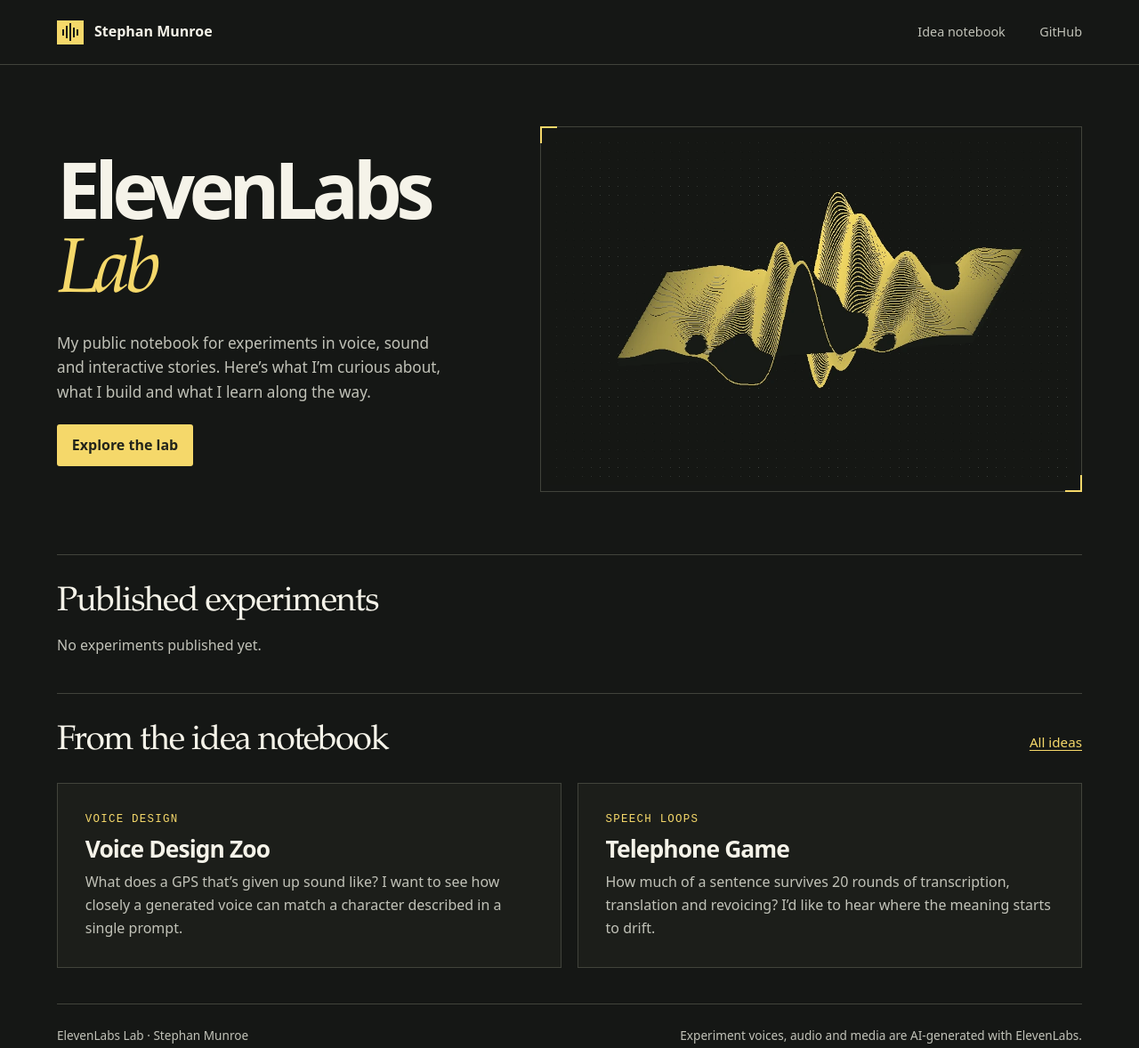
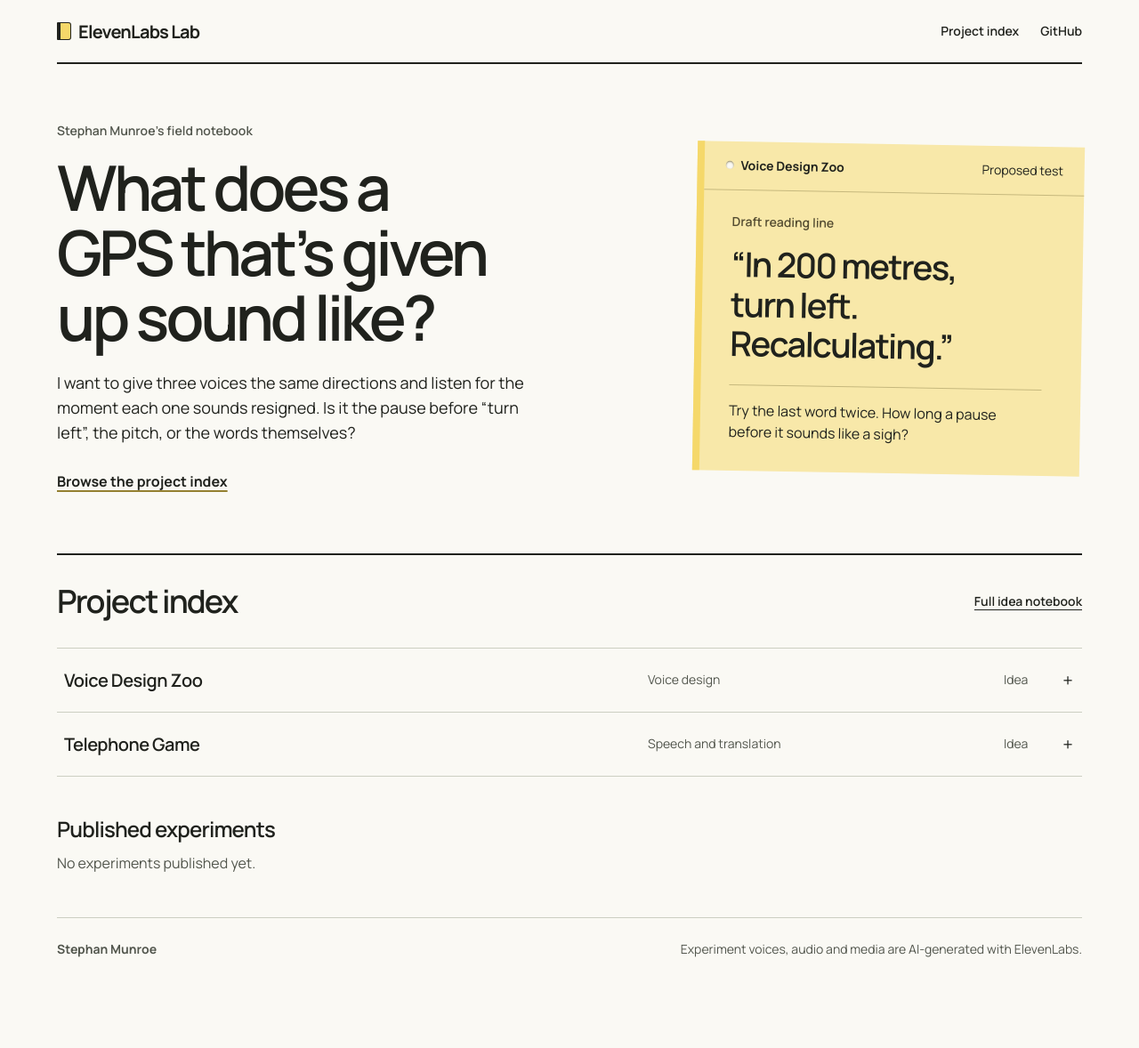
Before and after one commit to Stephjm24/elevenlabs-lab, a plain HTML site: page docs/index.html in a window 1280 px wide. Shown: the whole page at 89% size. After the commit the page ends 1101 px from the top, so only its background shows below. Drawn offline with Linux system fonts and the light colour scheme.

Commit message:
Present proposed voice experiments as a personal notebook and project index

```diff
--- a/docs/index.html
+++ b/docs/index.html
@@ -3,54 +3,50 @@
 <head>
   <meta charset="utf-8">
   <meta name="viewport" content="width=device-width, initial-scale=1">
-  <meta name="description" content="Stephan Munroe’s public notebook of ElevenLabs experiments in voice, sound and interactive stories.">
+  <meta name="description" content="Stephan Munroe’s project index and field notes for experiments in voice and sound with ElevenLabs.">
   <title>ElevenLabs Lab · Stephan Munroe</title>
   <link rel="stylesheet" href="styles.css">
   <script src="gallery.js" defer></script>
 </head>
 <body>
   <a class="skip" href="#main">Skip to content</a>
-  <header class="mast">
-    <div class="wrap mast-inner">
-      <a class="identity" href="./" aria-label="Stephan Munroe, lab home"><span class="mark" aria-hidden="true"><i></i><i></i><i></i><i></i><i></i></span> Stephan Munroe</a>
-      <nav aria-label="Main navigation">
-        <a href="#notebook">Idea notebook</a>
-        <a href="https://github.com/Stephjm24/elevenlabs-lab">GitHub</a>
-      </nav>
-    </div>
+  <header class="mast wrap">
+    <a class="brand" href="./"><span aria-hidden="true" class="spine"></span>ElevenLabs Lab</a>
+    <nav aria-label="Main navigation"><a href="#notebook">Project index</a><a href="https://github.com/Stephjm24/elevenlabs-lab">GitHub</a></nav>
   </header>
   <main id="main" class="wrap">
-    <div class="hero">
-      <div class="intro">
-        <h1>ElevenLabs<br><em>Lab</em></h1>
-        <p>My public notebook for experiments in voice, sound and interactive stories. Here’s what I’m curious about, what I build and what I learn along the way.</p>
-        <a class="primary" href="#experiments">Explore the lab</a>
+    <article class="feature" aria-labelledby="feature-title">
+      <div class="lead">
+        <p class="byline">Stephan Munroe’s field notebook</p>
+        <h1 id="feature-title">What does a GPS that’s given up sound like?</h1>
+        <p class="intro">I want to give three voices the same directions and listen for the moment each one sounds resigned. Is it the pause before “turn left”, the pitch, or the words themselves?</p>
+        <a class="index-link" href="#notebook">Browse the project index</a>
       </div>
-      <div class="signal" aria-hidden="true"><img src="signal.webp" width="1080" height="720" alt=""></div>
-    </div>
+      <aside class="note" aria-labelledby="note-title">
+        <div class="note-header"><span class="pin" aria-hidden="true"></span><h2 id="note-title">Voice Design Zoo</h2><span>Proposed test</span></div>
+        <div class="note-body">
+          <h3>Draft reading line</h3>
+          <p class="script">“In 200 metres,<br>turn left.<br>Recalculating.”</p>
+          <p class="annotation">Try the last word twice. How long a pause before it sounds like a sigh?</p>
+        </div>
+      </aside>
+    </article>
+    <section class="index" id="notebook" aria-labelledby="index-title">
+      <div class="section-head"><h2 id="index-title">Project index</h2><a href="https://github.com/Stephjm24/elevenlabs-lab/blob/main/IDEAS.md">Full idea notebook</a></div>
+      <details class="entry">
+        <summary><span class="entry-title">Voice Design Zoo</span><span class="kind">Voice design</span><span class="state">Idea</span></summary>
+        <div class="entry-note"><h3>What I’d try</h3><p>Keep the directions fixed and change the character prompt for each take. I’d compare the three readings side by side, then save the prompts with the clips so someone else can hear what changed.</p></div>
+      </details>
+      <details class="entry">
+        <summary><span class="entry-title">Telephone Game</span><span class="kind">Speech and translation</span><span class="state">Idea</span></summary>
+        <div class="entry-note"><h3>What I’d listen for</h3><p>I’d put one sentence through 20 rounds of transcription, translation and revoicing. I want to catch the first round where the words still sound plausible but the meaning has slipped.</p></div>
+      </details>
+    </section>
     <section id="experiments" aria-labelledby="experiments-title">
       <h2 id="experiments-title">Published experiments</h2>
       <div id="projects"><p class="status">Browse the <a href="https://github.com/Stephjm24/elevenlabs-lab/tree/main/projects">project folders on GitHub</a>.</p></div>
     </section>
-    <section id="notebook" aria-labelledby="notebook-title">
-      <div class="section-heading">
-        <h2 id="notebook-title">From the idea notebook</h2>
-        <a class="text-link" href="https://github.com/Stephjm24/elevenlabs-lab/blob/main/IDEAS.md">All ideas</a>
-      </div>
-      <div class="ideas">
-        <article class="idea">
-          <p class="label">Voice design</p>
-          <h3>Voice Design Zoo</h3>
-          <p>What does a GPS that’s given up sound like? I want to see how closely a generated voice can match a character described in a single prompt.</p>
-        </article>
-        <article class="idea">
-          <p class="label">Speech loops</p>
-          <h3>Telephone Game</h3>
-          <p>How much of a sentence survives 20 rounds of transcription, translation and revoicing? I’d like to hear where the meaning starts to drift.</p>
-        </article>
-      </div>
-    </section>
   </main>
-  <footer class="wrap"><span>ElevenLabs Lab · Stephan Munroe</span><span>Experiment voices, audio and media are AI-generated with ElevenLabs.</span></footer>
+  <footer class="wrap"><strong>Stephan Munroe</strong><span>Experiment voices, audio and media are AI-generated with ElevenLabs.</span></footer>
 </body>
 </html>
--- a/docs/styles.css
+++ b/docs/styles.css
@@ -1,70 +1,92 @@
+@font-face {
+  font-family: Manrope;
+  src: url("fonts/manrope.woff") format("woff");
+  font-weight: 200 800;
+  font-display: swap;
+}
 :root {
-  color-scheme: dark;
-  --paper: #151715;
-  --ink: #f5f3e9;
-  --muted: #c1c2b8;
-  --line: #41433b;
-  --gold: #f5d86a;
-  --serif: "Iowan Old Style", "Palatino Linotype", Georgia, serif;
+  color-scheme: light;
+  --page: #faf9f4;
+  --ink: #20221d;
+  --muted: #52564d;
+  --rule: #cccfc2;
+  --highlight: #f5d86a;
 }
 * { box-sizing: border-box; }
-body { margin: 0; background: var(--paper); color: var(--ink); font: 1rem/1.6 system-ui, sans-serif; }
-a { color: inherit; text-underline-offset: .23em; }
-a:hover { color: var(--gold); }
-a:focus-visible { outline: 3px solid var(--gold); outline-offset: 5px; }
-.wrap { width: min(100% - clamp(2.5rem, 10vw, 9rem), 76rem); margin-inline: auto; }
-.skip { position: absolute; top: -6rem; left: 1rem; background: var(--gold); color: var(--paper); padding: .5rem 1rem; z-index: 2; }
-.skip:focus { top: .5rem; color: var(--paper); }
-.mast { border-bottom: 1px solid var(--line); }
-.mast-inner, nav, .identity, .section-heading { display: flex; align-items: center; }
-.mast-inner { min-height: 4.5rem; justify-content: space-between; gap: 1rem; }
-.mast a { display: inline-flex; align-items: center; min-height: 2.75rem; text-decoration: none; }
-nav { gap: clamp(1rem, 3vw, 2.5rem); color: var(--muted); font-size: .9rem; }
-.identity { font-weight: 660; gap: .75rem; }
-.mark { display: flex; align-items: center; gap: 2px; background: var(--gold); padding: 0 6px; height: 27px; }
-.mark i { width: 2px; height: 7px; background: var(--paper); }
-.mark i:nth-child(2) { height: 14px; }
-.mark i:nth-child(3) { height: 20px; }
-.mark i:nth-child(4) { height: 11px; }
-.hero { display: grid; grid-template-columns: .94fr 1.12fr; align-items: center; gap: 2rem; padding: clamp(3rem, 5.4vw, 5rem) 0; }
+body { margin: 0; background: var(--page); color: var(--ink); font: 400 1rem/1.55 Manrope, sans-serif; }
+a { color: inherit; text-underline-offset: .25em; }
+a:hover { text-decoration-thickness: 2px; }
+a:focus-visible, summary:focus-visible { outline: 3px solid var(--ink); outline-offset: 4px; }
+a:active, summary:active { opacity: .75; }
+.wrap { width: min(calc(100% - 3rem), 72rem); margin-inline: auto; }
 h1, h2, h3, p { margin: 0; }
-h1 { font-size: clamp(4.1rem, 6.8vw, 6.5rem); line-height: .94; font-weight: 600; letter-spacing: -.075em; }
-h1 em { font-family: var(--serif); font-weight: 400; color: var(--gold); letter-spacing: -.065em; }
-.intro p { max-width: 45ch; margin: 1.45rem 0; font-size: 1.075rem; color: var(--muted); }
-.primary { display: inline-block; padding: .65rem 1.05rem; background: var(--gold); color: #22241b; font-weight: 650; text-decoration: none; border-radius: 3px; }
-.primary:hover { background: #ffea95; color: var(--paper); }
-.signal { position: relative; border: 1px solid var(--line); padding: 7px; }
-.signal::before, .signal::after { content: ""; position: absolute; width: 17px; height: 17px; }
-.signal::before { top: -1px; left: -1px; border-top: 2px solid var(--gold); border-left: 2px solid var(--gold); }
-.signal::after { bottom: -1px; right: -1px; border-bottom: 2px solid var(--gold); border-right: 2px solid var(--gold); }
-.signal img { width: 100%; height: auto; display: block; }
-section { border-top: 1px solid var(--line); padding: 2rem 0 2.5rem; scroll-margin-top: 1rem; }
-h2 { font-family: var(--serif); font-size: clamp(1.85rem, 3vw, 2.65rem); font-weight: 400; line-height: 1.15; letter-spacing: -.035em; }
-.status { margin-top: .85rem; color: var(--muted); }
-.section-heading { justify-content: space-between; gap: 1rem; margin-bottom: 1.5rem; }
-.text-link, .project a { color: var(--gold); font-size: .95rem; }
-.ideas { display: grid; grid-template-columns: repeat(2, 1fr); gap: 1.1rem; }
-.idea { padding: clamp(1.25rem, 2.4vw, 2rem); border: 1px solid var(--line); background: #1c1e1a; }
-.label { font: .78rem/1.5 ui-monospace, monospace; text-transform: uppercase; letter-spacing: .1em; color: var(--gold); }
-h3 { font-size: clamp(1.2rem, 2.1vw, 1.65rem); letter-spacing: -.035em; line-height: 1.25; }
-.idea h3, .project h3 { margin: .5rem 0; }
-.idea p:last-child, .project p:not(.label) { color: var(--muted); max-width: 63ch; }
-.project { padding: 1.5rem 0; }
-.project + .project { border-top: 1px solid var(--line); }
-.project audio { display: block; width: min(100%, 34rem); margin: 1rem 0; }
-.project a { display: inline-block; margin: .75rem 1.15rem 0 0; }
-footer { border-top: 1px solid var(--line); display: flex; justify-content: space-between; gap: 1.5rem; padding: 1.5rem 0 2rem; color: var(--muted); font-size: .85rem; }
+h1, h2, h3 { text-wrap: balance; }
+p { text-wrap: pretty; }
+.skip { position: absolute; top: -6rem; left: 1rem; z-index: 1; background: var(--highlight); padding: .75rem; }
+.skip:focus { top: 1rem; }
+.mast, nav, .brand, .section-head, footer { display: flex; align-items: center; }
+.mast { justify-content: space-between; border-bottom: 2px solid var(--ink); min-height: 4.5rem; gap: 1rem; }
+.brand { font-size: 1.25rem; font-weight: 700; gap: .5rem; letter-spacing: -.04em; text-decoration: none; }
+.spine { width: 1rem; height: 1.25rem; background: var(--highlight); border: 1px solid var(--ink); border-left: 4px solid var(--ink); border-radius: 1px 3px 3px 1px; }
+nav { gap: 1.5rem; }
+nav a, .section-head a { padding-block: .75rem; font-size: .875rem; font-weight: 600; }
+nav a { text-decoration: none; }
+nav a:hover { text-decoration: underline; }
+.feature { display: grid; grid-template-columns: 1.25fr .85fr; gap: clamp(2rem, 6vw, 6rem); align-items: center; padding: clamp(2.5rem, 5vw, 5rem) 0; }
+.byline, .note h3, .entry-note h3, .label { font-weight: 600; font-size: .875rem; color: var(--muted); }
+.byline { margin-bottom: 1rem; }
+h1 { font-size: clamp(3rem, 5.5vw, 4.5rem); font-weight: 600; line-height: 1.04; letter-spacing: -.055em; max-width: 16ch; }
+.intro { font-size: 1.125rem; line-height: 1.55; max-width: 48ch; margin: 1.5rem 0; }
+.index-link { display: inline-block; font-weight: 700; text-decoration-thickness: 2px; text-decoration-color: #948030; padding-block: .25rem; }
+.note { background: #f8e8a9; border-left: .5rem solid var(--highlight); transform: rotate(1deg); }
+.note-header { padding: 1rem 1.5rem; display: flex; align-items: center; gap: .5rem; flex-wrap: wrap; border-bottom: 1px solid #c6b87d; }
+.note-header h2, .note-header span { font-size: .875rem; }
+.note-header span:last-child { margin-left: auto; }
+.pin { width: .55rem; height: .55rem; border-radius: 50%; background: var(--page); box-shadow: inset 0 1px 2px #91875e; }
+.note-body { padding: 1.5rem 2rem 2rem; }
+.note h3 { color: #544c31; }
+.script { font-size: clamp(1.875rem, 3vw, 3rem); letter-spacing: -.045em; line-height: 1.15; font-weight: 600; margin: 1rem 0 1.5rem; }
+.annotation { border-top: 1px solid #c6b87d; padding-top: 1rem; max-width: 36ch; line-height: 1.5; }
+section { scroll-margin-top: 1rem; }
+.index { border-top: 2px solid var(--ink); }
+.section-head { justify-content: space-between; gap: 1rem; padding: 1.5rem 0; }
+.section-head h2 { font-size: 2.25rem; font-weight: 600; letter-spacing: -.05em; }
+.entry { border-top: 1px solid var(--rule); }
+.entry:last-of-type { border-bottom: 1px solid var(--rule); }
+summary { list-style: none; display: grid; grid-template-columns: 1fr minmax(10rem, .6fr) 3rem 1rem; align-items: center; gap: 1rem; cursor: pointer; padding: 1.25rem .5rem; }
+summary::-webkit-details-marker { display: none; }
+summary::after { content: "+"; text-align: center; font-size: 1.25rem; }
+details[open] summary::after { content: "−"; }
+summary:hover, details[open] { background: #efefe7; }
+.entry-title { font-weight: 600; font-size: 1.25rem; letter-spacing: -.025em; }
+.kind, .state { font-size: .875rem; color: var(--muted); }
+.entry-note { max-width: 65ch; padding: 0 1.5rem 1.5rem; }
+.entry-note h3 { margin-bottom: .25rem; }
+#experiments { padding: 2.5rem 0 3rem; }
+#experiments h2 { font-size: 1.5rem; font-weight: 600; letter-spacing: -.035em; }
+.status, .project p { color: var(--muted); margin-top: .5rem; }
+.project { padding: 1.5rem 0; max-width: 65ch; }
+.project + .project { border-top: 1px solid var(--rule); }
+.project h3 { font-size: 1.25rem; }
+.project audio { display: block; width: min(100%, 34rem); margin-block: .75rem; }
+.project a { display: inline-block; margin: .75rem 1rem 0 0; }
+footer { border-top: 1px solid var(--rule); padding: 1.5rem 0; justify-content: space-between; gap: 1rem; font-size: .875rem; color: var(--muted); }
 @media (max-width: 48rem) {
-  .hero { grid-template-columns: 1fr; gap: 1.8rem; }
-  .signal { max-width: 36rem; }
-  .signal img { aspect-ratio: 2.5; object-fit: cover; }
-  .ideas { grid-template-columns: 1fr; }
-  footer { flex-direction: column; gap: .4rem; }
+  .feature { grid-template-columns: 1fr; }
+  .note { max-width: 32rem; }
+  .note-body { padding: 1.5rem; }
+  h1 { font-size: clamp(2.5rem, 8vw, 3.75rem); }
+  summary { grid-template-columns: 1fr auto 1rem; gap: .25rem .75rem; }
+  .kind { grid-column: 1; grid-row: 2; }
+  .state { grid-column: 2; grid-row: 1 / 3; }
+  summary::after { grid-column: 3; grid-row: 1 / 3; }
+  .section-head h2 { font-size: 1.875rem; }
+  footer { align-items: start; flex-direction: column; }
 }
-@media (max-width: 30rem) {
-  .mast-inner { gap: .5rem; flex-wrap: wrap; padding: .35rem 0; }
-  .identity { gap: .45rem; font-size: .95rem; }
-  nav { gap: .8rem; font-size: .85rem; }
-  .hero { padding: 2.5rem 0; }
-  .section-heading { align-items: start; flex-direction: column; gap: .5rem; }
+@media (max-width: 25rem) {
+  .wrap { width: calc(100% - 2rem); }
+  .brand { font-size: 1rem; }
+  nav { gap: .75rem; }
+  .note-header { padding: .75rem 1rem; }
+  .section-head { align-items: baseline; flex-wrap: wrap; gap: 0 1rem; }
 }
```
Also changed, not shown: docs/fonts/Manrope-OFL.txt (added), docs/fonts/manrope.woff (added).
